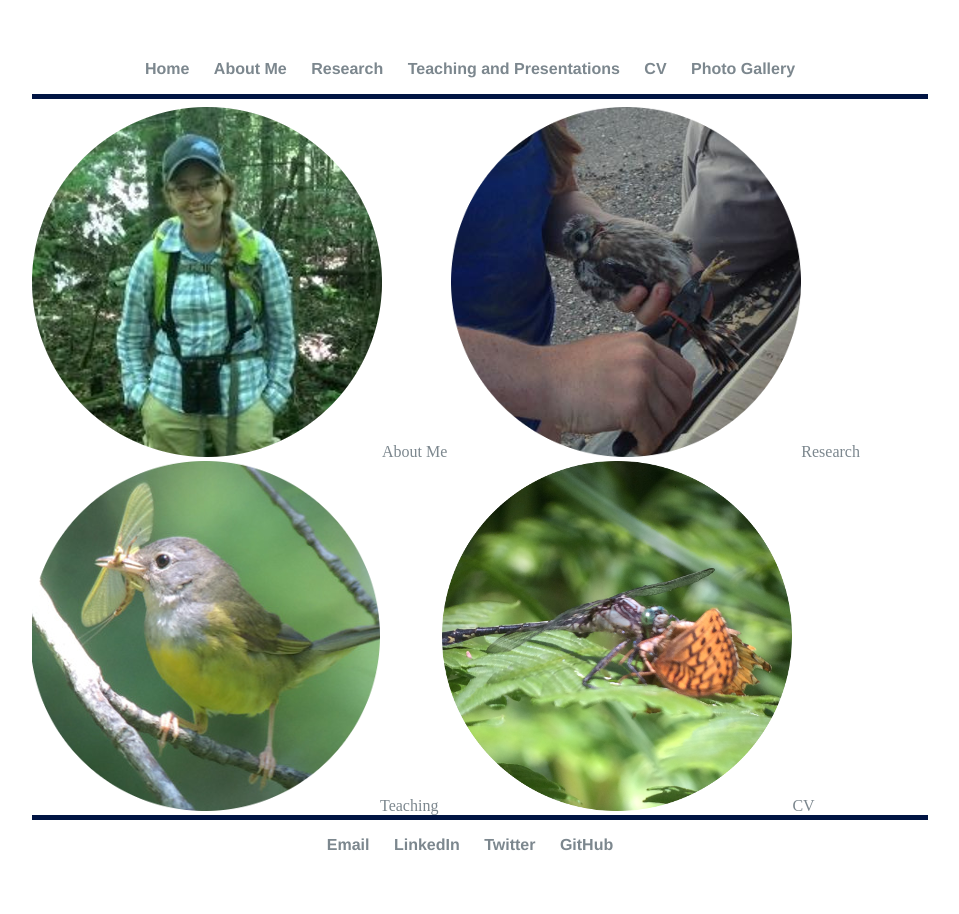
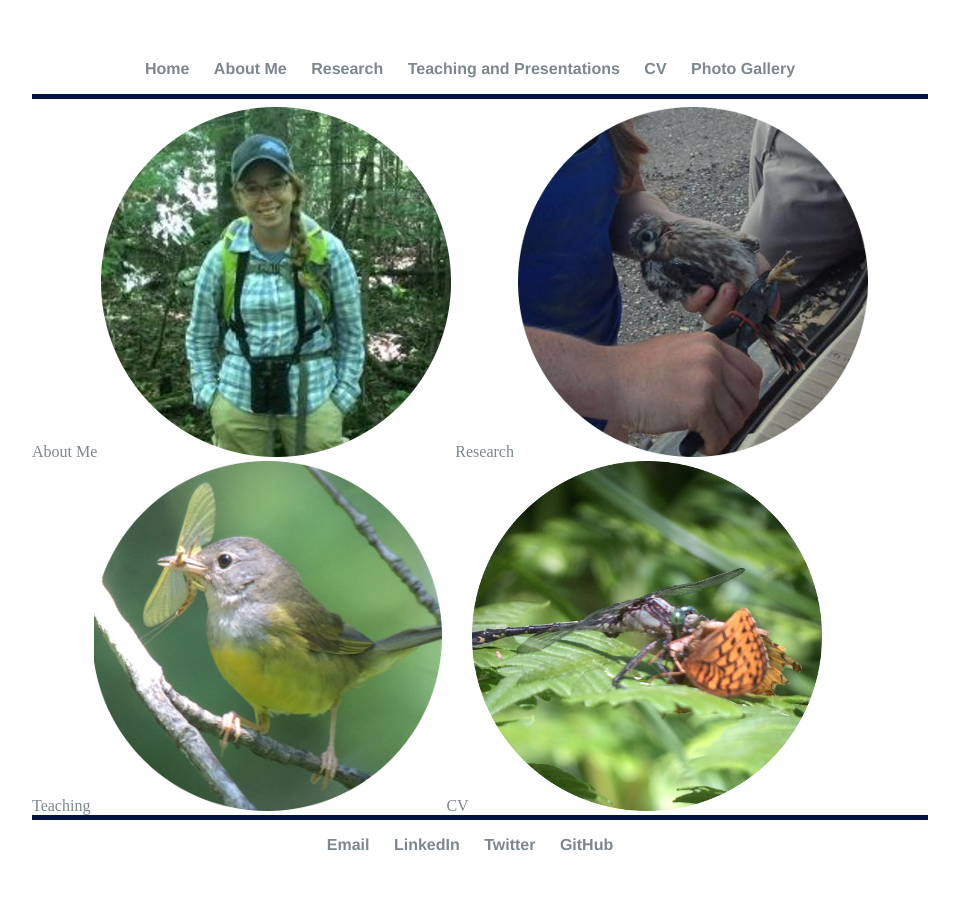
Before and after one commit to elizagrames/elizagrames.github.io, a Jekyll site: the page built from index.html, in a window 1280 px wide. Shown: the whole page, without its empty margins (160-1119 px from the left). Built offline with Jekyll 4.4.1, drawn with Linux system fonts in a browser that asks for light colours.

Commit message:
Update index.html

```diff
--- a/index.html
+++ b/index.html
@@ -6,20 +6,20 @@
 
 <div class="blurb">
 
-<a href="/about">
-<img src="https://github.com/elizagrames/elizagrames.github.io/blob/master/images/me.png?raw=true" border="0" />About Me
+<a href="/about">About Me
+<img src="https://github.com/elizagrames/elizagrames.github.io/blob/master/images/me.png?raw=true" border="0" />
 	</a>
 
-<a href="/research">
-<img src="https://github.com/elizagrames/elizagrames.github.io/blob/master/images/AMKE-chick.png?raw=true" border="0" />Research
+<a href="/research">Research
+<img src="https://github.com/elizagrames/elizagrames.github.io/blob/master/images/AMKE-chick.png?raw=true" border="0" />
 	</a>
 
-<a href="/teaching">
-<img src="https://github.com/elizagrames/elizagrames.github.io/blob/master/images/MOWA-home.png?raw=true" border="0" />Teaching
+<a href="/teaching">Teaching
+<img src="https://github.com/elizagrames/elizagrames.github.io/blob/master/images/MOWA-home.png?raw=true" border="0" />
 	</a>
 
-<a href="/cv">
-<img src="https://github.com/elizagrames/elizagrames.github.io/blob/master/images/dragon-home.png?raw=true" border="0" />CV
+<a href="/cv">CV
+<img src="https://github.com/elizagrames/elizagrames.github.io/blob/master/images/dragon-home.png?raw=true" border="0" />
 	</a>
 
 </div>
```
